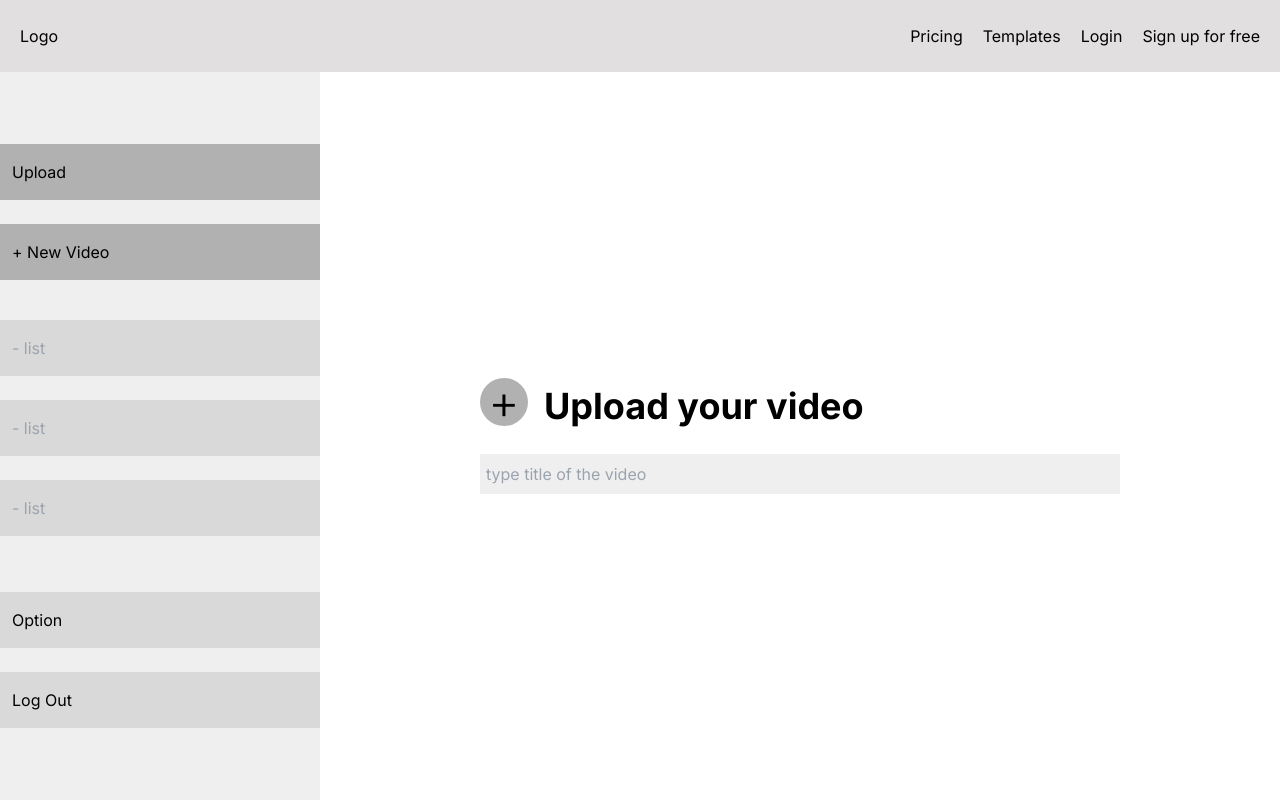
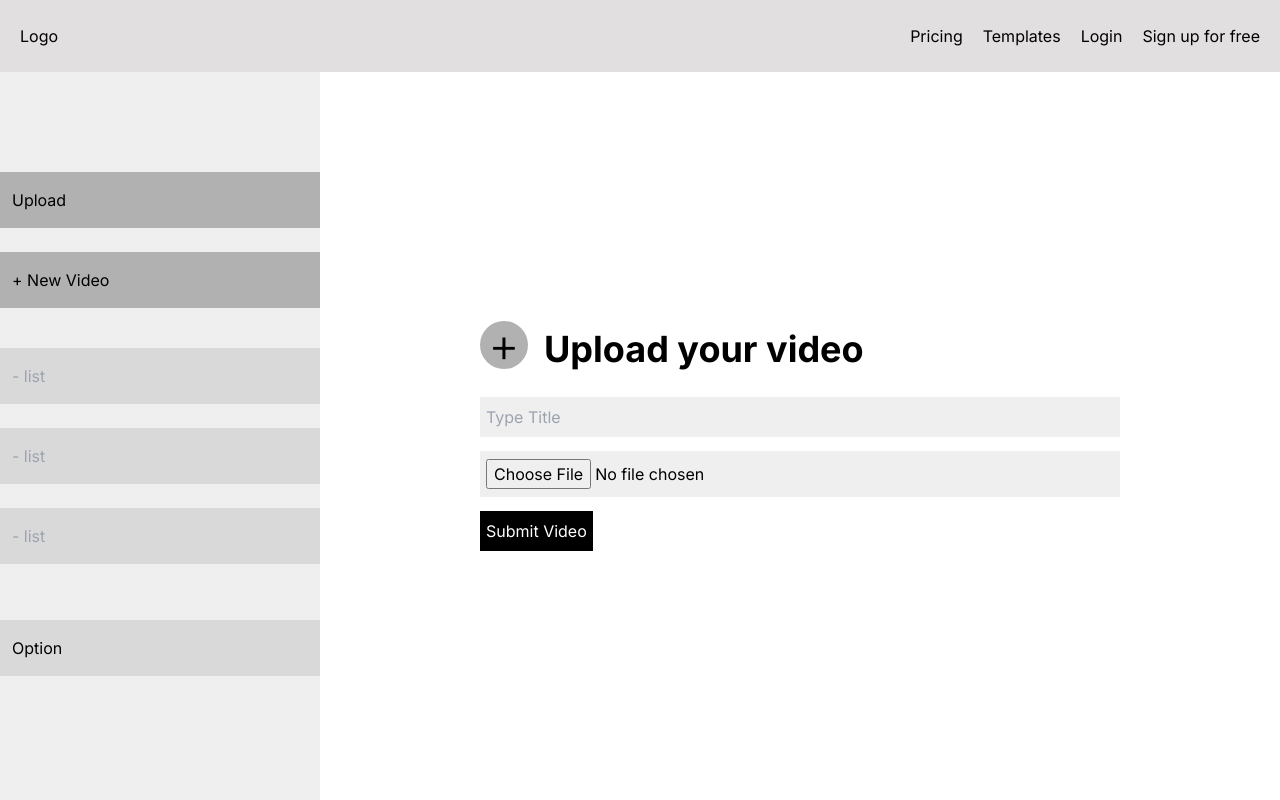
Before and after one commit to ParkJongSeong93/speacher, a Next.js app: page /upload in a window 1280 px wide. Shown: the top 800 px of the page. Built offline with nearby package versions, Linux system fonts and the light colour scheme.

Commit message:
feat: UploadPage에 비디오 업로드 기능을 추가하였습니다

```diff
--- a/src/app/upload/page.tsx
+++ b/src/app/upload/page.tsx
@@ -1,7 +1,33 @@
+"use client";
+
 import Mainnav from "@/components/common/Mainnav";
 import Footer from "@/components/common/Footer";
 
 function Page() {
+  const onSubmit = async (e: React.FormEvent<HTMLFormElement>) => {
+    e.preventDefault();
+    const currentTarget = e.currentTarget;
+    const formData = new FormData(currentTarget);
+    const videoInfo = {
+      video: formData.get("video") as string,
+      title: formData.get("title") as string,
+    };
+
+    const url = `http://localhost:8080/`;
+
+    const response = await fetch(url + `api/videos`, {
+      method: "POST",
+      headers: { "Content-Type": "application/json" },
+      body: JSON.stringify(videoInfo),
+    });
+
+    if (!response.ok) {
+      throw Error("업로드에 실패했습니다.");
+    }
+    const data = await response.json();
+    return data;
+  };
+
   return (
     <>
       <div className="w-full h-screen flex flex-col">
@@ -24,19 +50,35 @@ function Page() {
             <div className="py-4 pl-3 mb-6 bg-uploadPageBtn-lightgray">
               Option
             </div>
-            <div className="py-4 pl-3 bg-uploadPageBtn-lightgray">Log Out</div>
           </div>
           <div className="flex-1 flex flex-col justify-center items-center h-full">
-            <p className="w-2/3 font-bold text-4xl pr-40 mb-7">
+            <div className="w-2/3 font-bold text-4xl pr-40 mb-7">
               <div className="bg-uploadPageBtn-gray w-12 h-12 mr-4 rounded-full inline-flex justify-center items-center font-light text-5xl">
                 +
               </div>
               Upload your video
-            </p>
-            <input
-              className="bg-uploadBg-gray w-2/3 py-2 pl-1.5"
-              placeholder="type title of the video"
-            />
+            </div>
+            <form onSubmit={onSubmit} className="w-2/3">
+              <input
+                name="title"
+                type="text"
+                placeholder="Type Title"
+                className="bg-uploadBg-gray w-full py-2 pl-1.5 mb-3.5 focus:outline-black"
+              />
+              <input
+                name="video"
+                type="file"
+                accept="video/*"
+                multiple={false}
+                className="bg-uploadBg-gray w-full py-2 pl-1.5 mb-3.5"
+              />
+              <button
+                type="submit"
+                className="bg-black py-2 px-1.5 text-white"
+              >
+                Submit Video
+              </button>
+            </form>
           </div>
         </div>
         <div className="w-full"></div>
```
